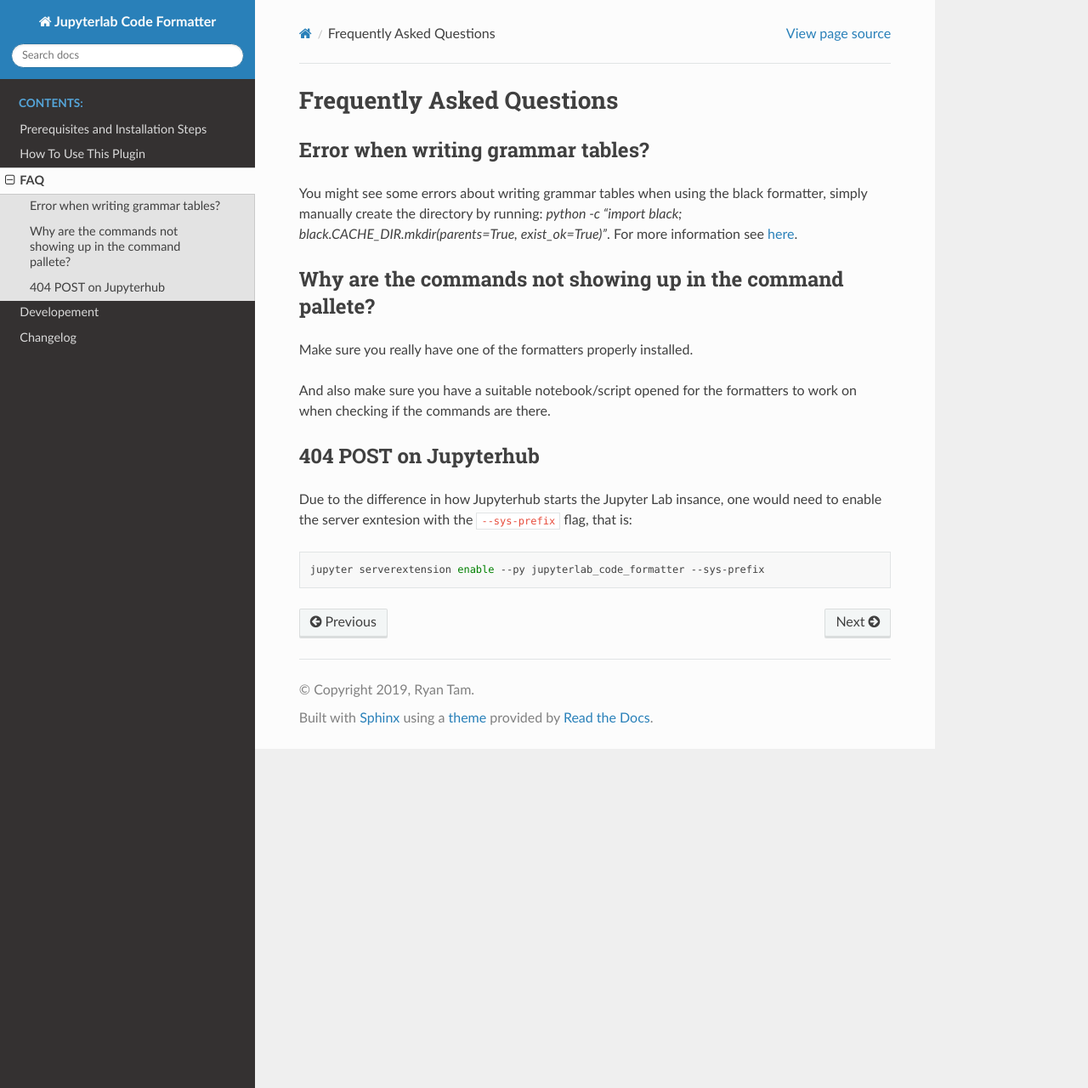
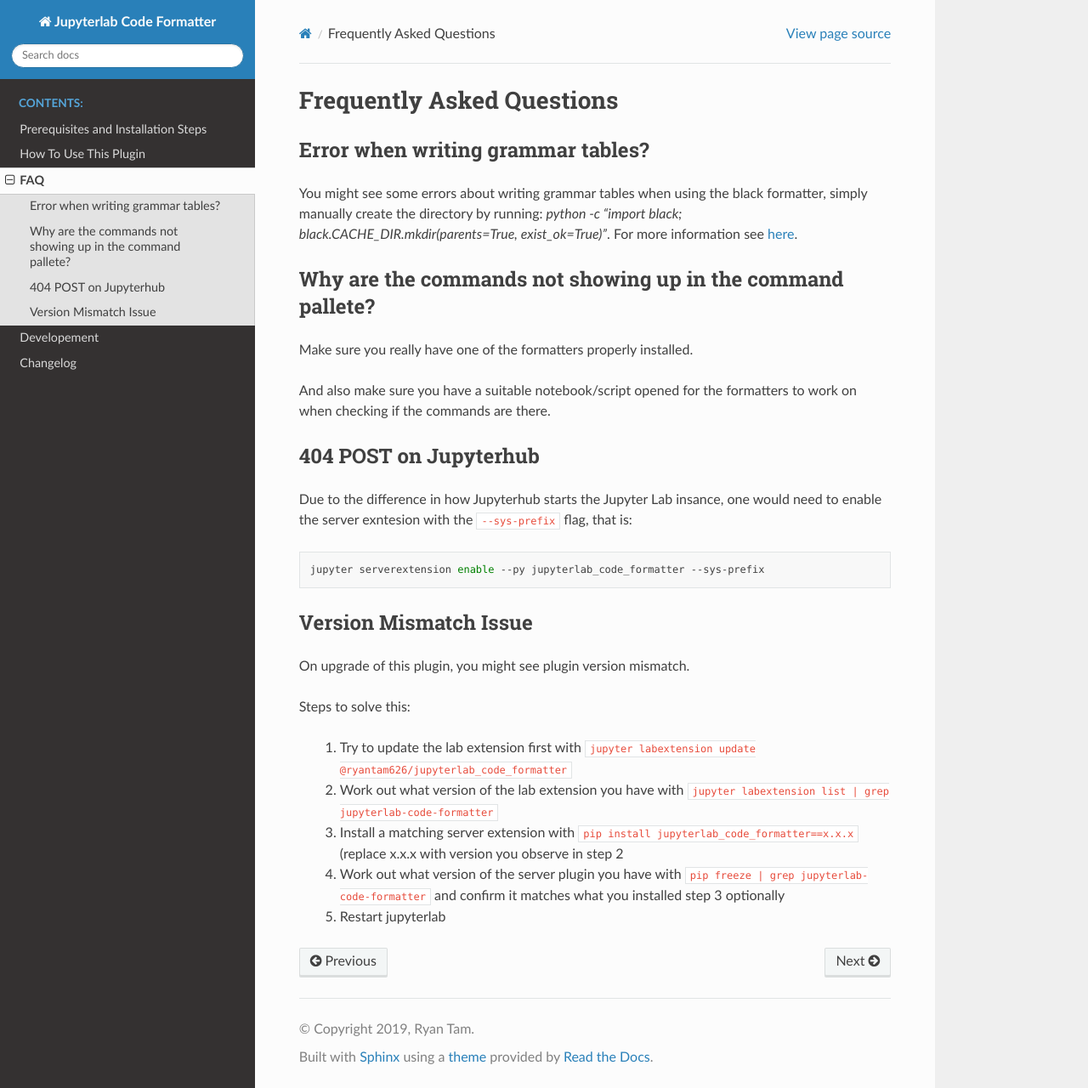
Before and after one commit to jupyterlab-contrib/jupyterlab_code_formatter, a Sphinx documentation site: the page built from docs/faq.rst, in a window 1280 px wide and 1280 px high. Shown: the whole window at 85% size. Built offline with Sphinx 7.4.7 and the Read the Docs theme 2.0.0, drawn with Linux system fonts in a browser that asks for light colours.

Commit message:
docs: Add version mismatch issue notes

```diff
--- a/docs/faq.rst
+++ b/docs/faq.rst
@@ -22,5 +22,17 @@
 
     jupyter serverextension enable --py jupyterlab_code_formatter --sys-prefix
 
+Version Mismatch Issue
+~~~~~~~~~~~~~~~~~~~~~~
+
+On upgrade of this plugin, you might see plugin version mismatch.
+
+Steps to solve this:
+
+    1. Try to update the lab extension first with :code:`jupyter labextension update @ryantam626/jupyterlab_code_formatter`
+    2. Work out what version of the lab extension you have with :code:`jupyter labextension list | grep jupyterlab-code-formatter`
+    3. Install a matching server extension with :code:`pip install jupyterlab_code_formatter==x.x.x` (replace x.x.x with version you observe in step 2
+    4. Work out what version of the server plugin you have with :code:`pip freeze | grep jupyterlab-code-formatter` and confirm it matches what you installed step 3 optionally
+    5. Restart jupyterlab
 
 .. _here: https://github.com/ryantam626/jupyterlab_code_formatter/issues/10
```
